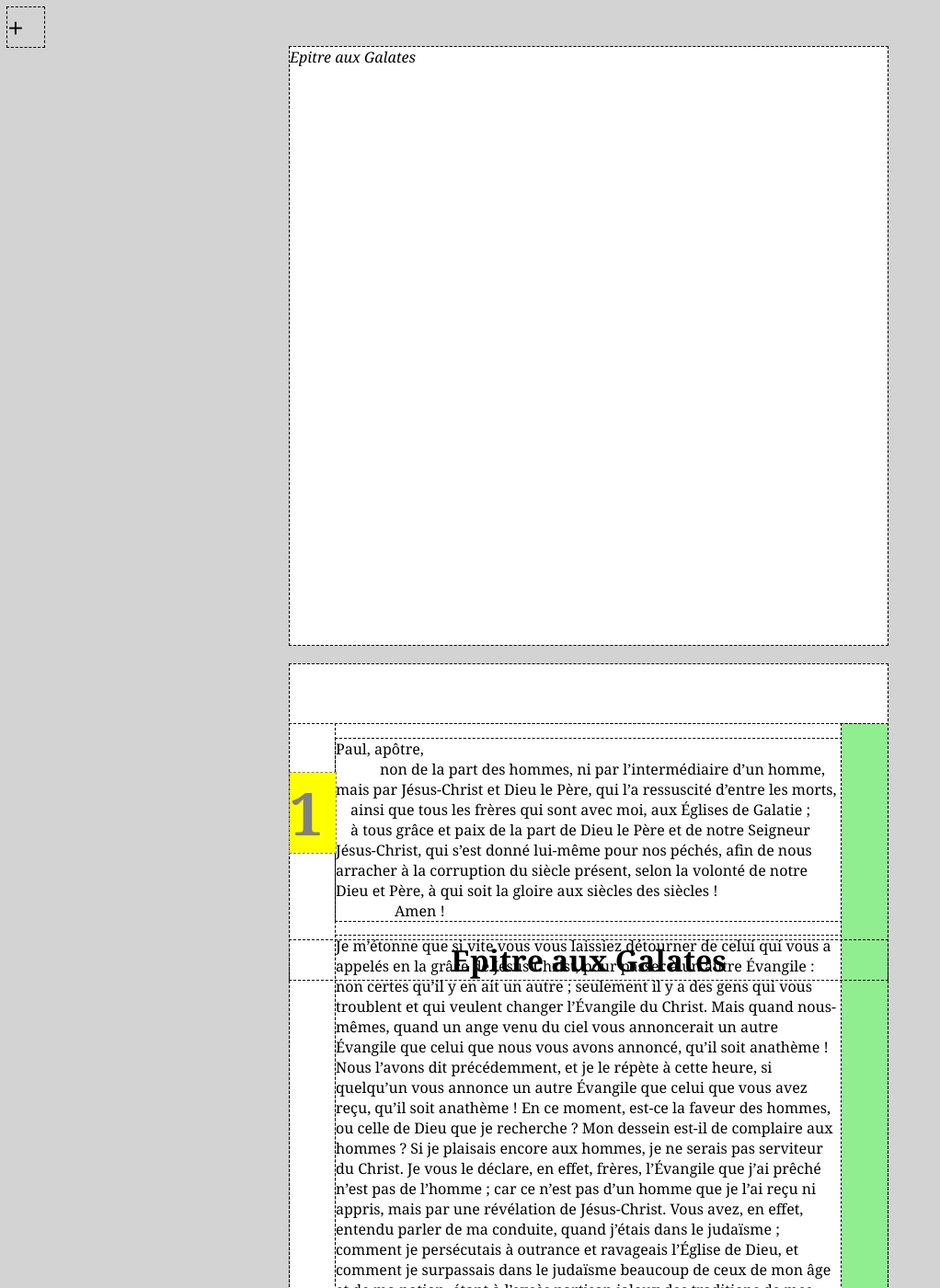
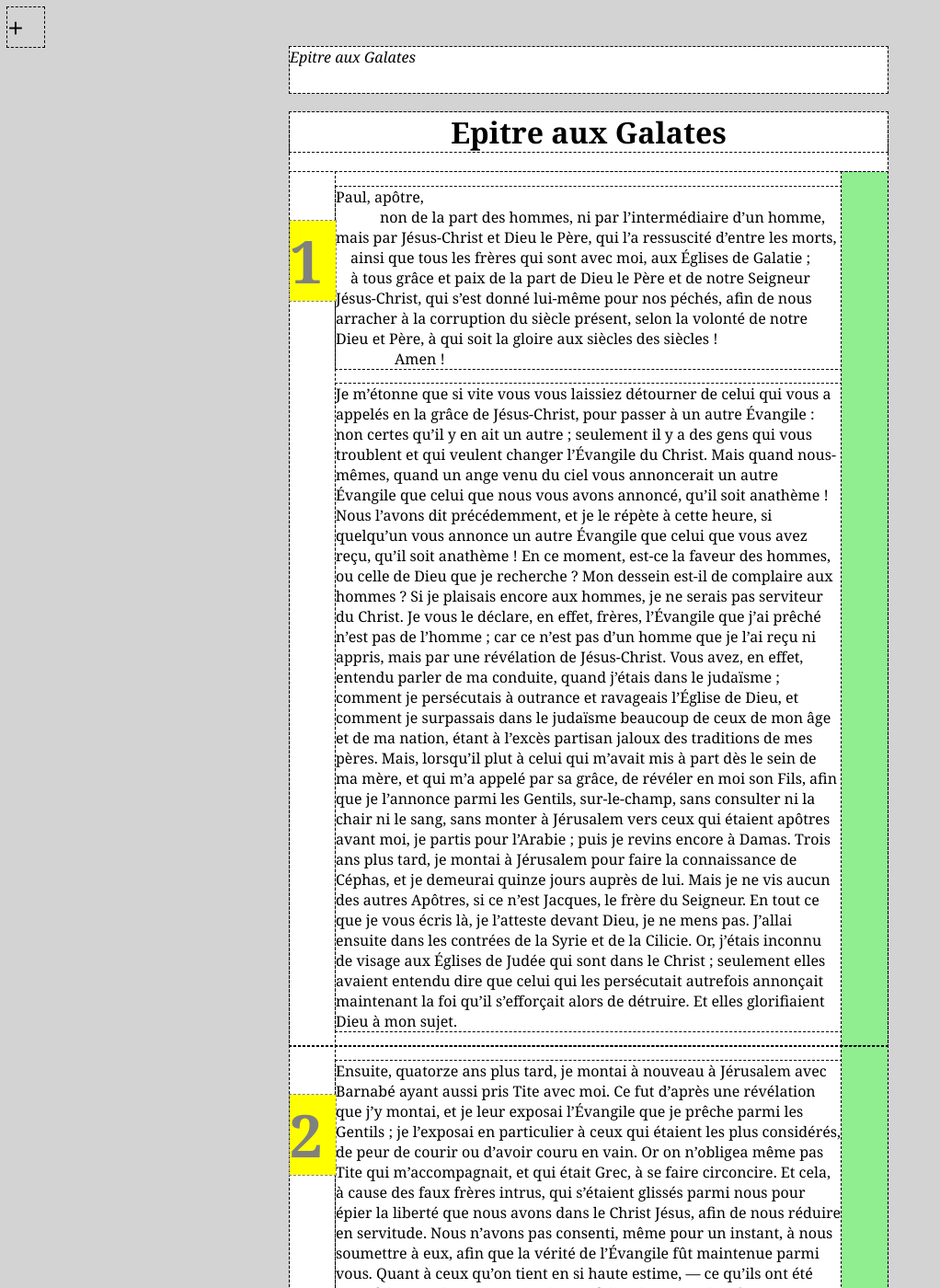
Before and after one commit to dreanod/dreanod.github.io, a Jekyll site: the page built from galatian2.html, in a window 1280 px wide and 1400 px high. Shown: the whole window at 92% size, without its empty margins (0-1022 px from the left). Built offline with Jekyll 4.4.1, drawn with Linux system fonts in a browser that asks for light colours.

Commit message:
Update galatian2.html

```diff
--- a/galatian2.html
+++ b/galatian2.html
@@ -207,15 +207,13 @@ text:
     header {
 	margin: 0 auto;
 	width: 650px;
-	height: 650px;
+	height: 50px;
 	position: sticky;
 	top: 0px;
 	background-color: white;
     }
 
     h1 {
-	position: relative;
-	top: 300px;
 	text-align: center;
     }
 
```
